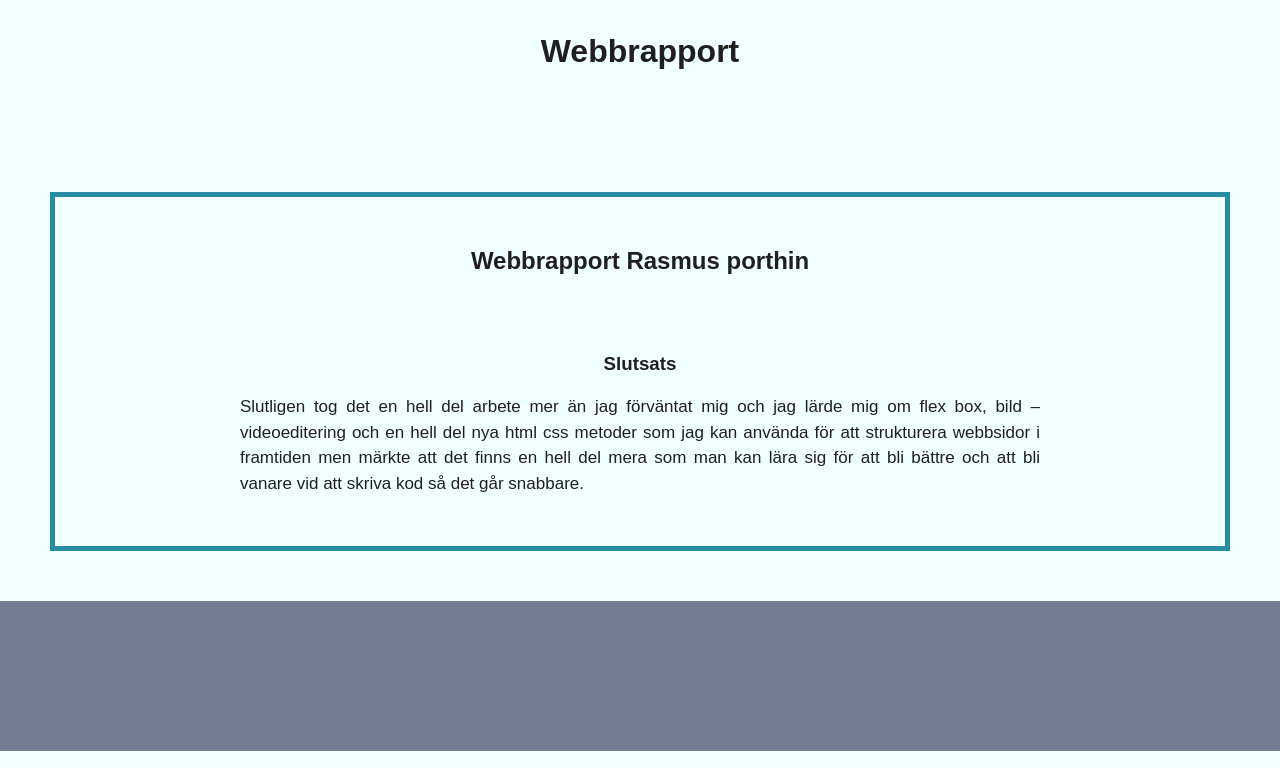
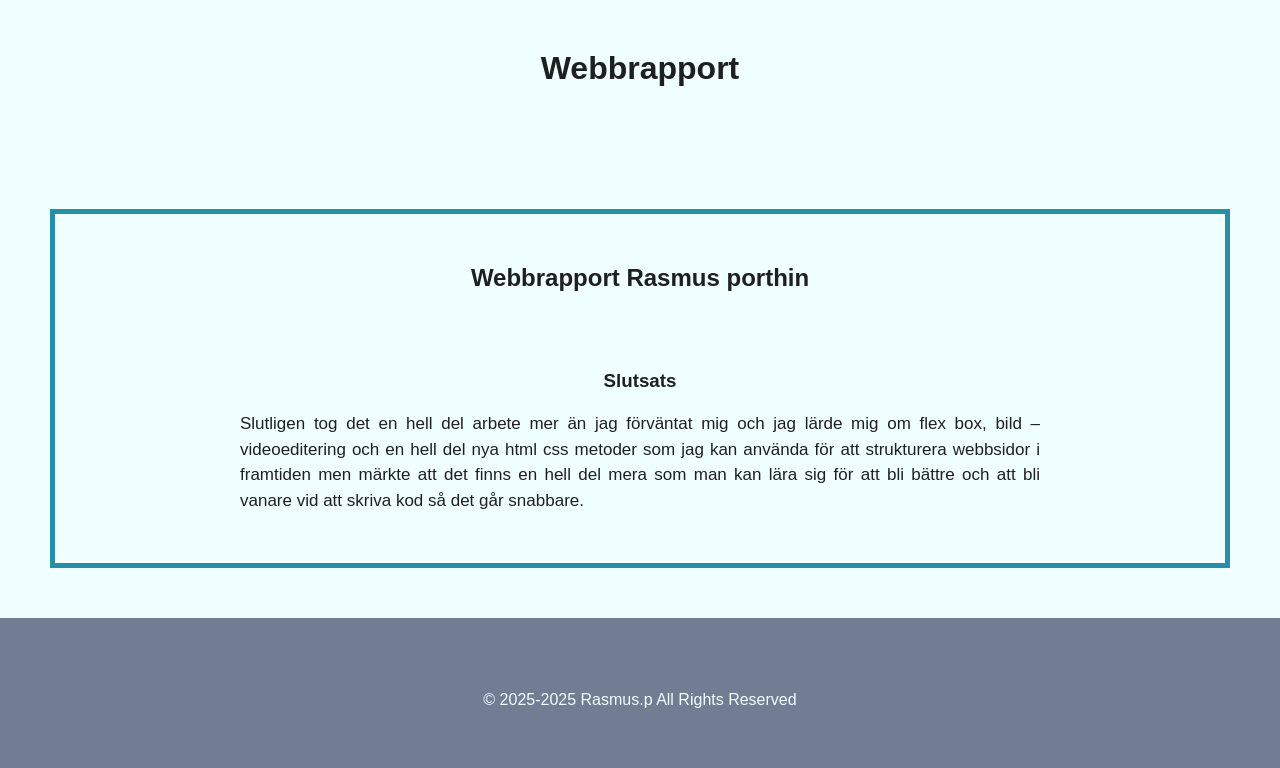
Before and after one commit to rasmus161/Backend_conect_website, a PHP site: page /assets/pages/raport.php in a window 1280 px wide. Shown: the part 162-930 px from the top of the page. Run offline with PHP 8.4, Linux system fonts and the light colour scheme.

Commit message:
add footer copy right

```diff
--- a/assets/css/raport.css
+++ b/assets/css/raport.css
@@ -15,6 +15,7 @@
     border-style: solid;
     border-color: #278ea5;
     margin: 50px;
+    min-height: 250px;
 
 }
 
--- a/assets/pages/ads.php
+++ b/assets/pages/ads.php
@@ -60,7 +60,7 @@
 
     </main>
     <footer>
-
+        <p> &copy; 2025-<?php echo date("Y"); ?> Rasmus.p All Rights Reserved</p>
     </footer>
 
     <script src="../../main.js"></script>
--- a/assets/pages/login.php
+++ b/assets/pages/login.php
@@ -25,7 +25,7 @@
         <div class="container" id="container-login">
             <h2>login or sign up</h2>
 
-            <form  method="post">
+            <form method="post">
                 <label for="name">Name</label><br>
                 <input type="text" name="username" placeholder="Name" required><br>
 
@@ -38,7 +38,7 @@
         </div>
     </main>
     <footer>
-
+        <p> &copy; 2025-<?php echo date("Y"); ?> Rasmus.p All Rights Reserved</p>
     </footer>
 
     <script src="../../main.js"></script>
--- a/assets/pages/profile.php
+++ b/assets/pages/profile.php
@@ -104,7 +104,7 @@
 
     </main>
     <footer>
-
+        <p> &copy; 2025-<?php echo date("Y"); ?> Rasmus.p All Rights Reserved</p>
     </footer>
 
     <script src="../../main.js"></script>
--- a/assets/pages/raport.php
+++ b/assets/pages/raport.php
@@ -45,9 +45,10 @@
     </main>
 
     <footer>
-
+       <p> &copy; 2025-<?php echo date("Y"); ?> Rasmus.p All Rights Reserved</p>
     </footer>
 
+    <script src="../../main.js"></script>
 </body>
 
 </html>
```
